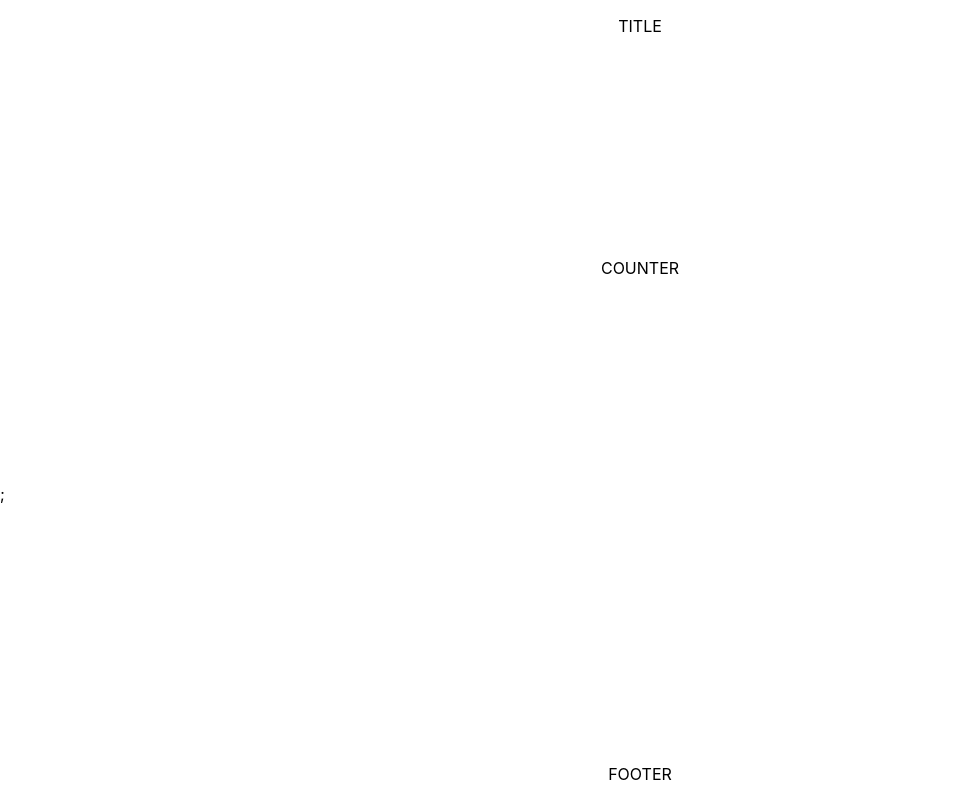
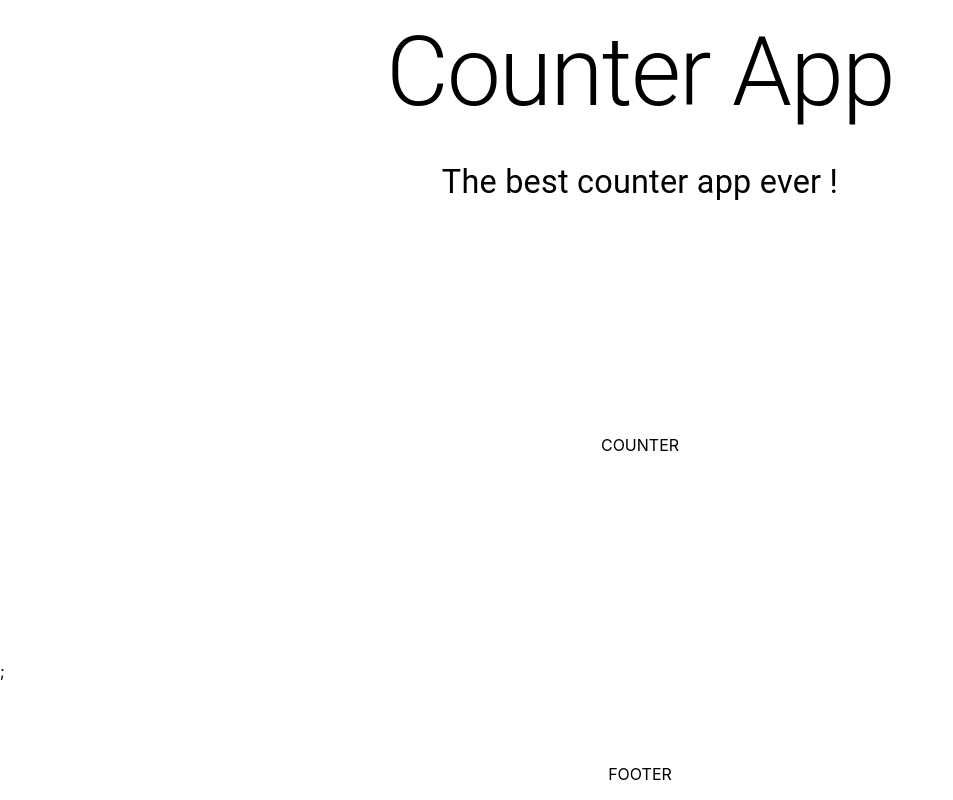
Before and after one commit to antoineludeau/counter-app, a React (Create React App) app: page / in a window 1280 px wide. Shown: the whole page, without its empty margins (0-953 px from the left). Built offline with nearby package versions, Linux system fonts and the light colour scheme.

Commit message:
Added app title atom

```diff
--- /dev/null
+++ b/src/components/atoms/app-title.tsx
@@ -0,0 +1,14 @@
+import Typography from "@mui/material/Typography";
+
+export const AppTitle = () => {
+  return (
+    <>
+      <Typography variant="h1" gutterBottom>
+        Counter App
+      </Typography>
+      <Typography variant="h4" gutterBottom>
+        The best counter app ever !
+      </Typography>
+    </>
+  );
+};
--- a/src/components/pages/home.tsx
+++ b/src/components/pages/home.tsx
@@ -1,9 +1,10 @@
 import { HomeTemplate } from "../templates/home";
+import { AppTitle } from "../atoms/app-title";
 
 export const HomePage = () => {
   return (
     <HomeTemplate
-      title={<div>TITLE</div>}
+      title={<AppTitle />}
       counter={<div>COUNTER</div>}
       footer={<div>FOOTER</div>}
     />
```
